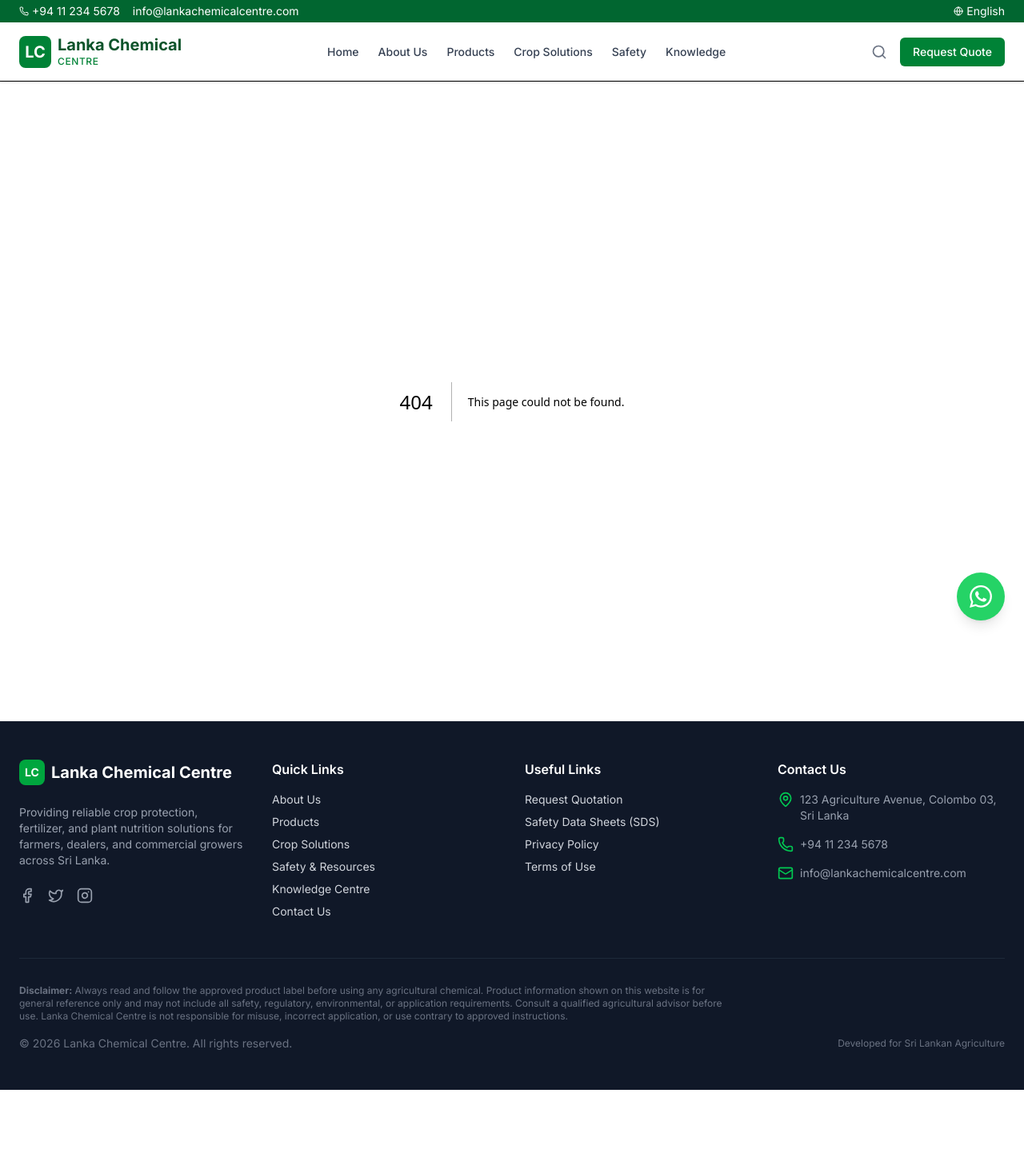
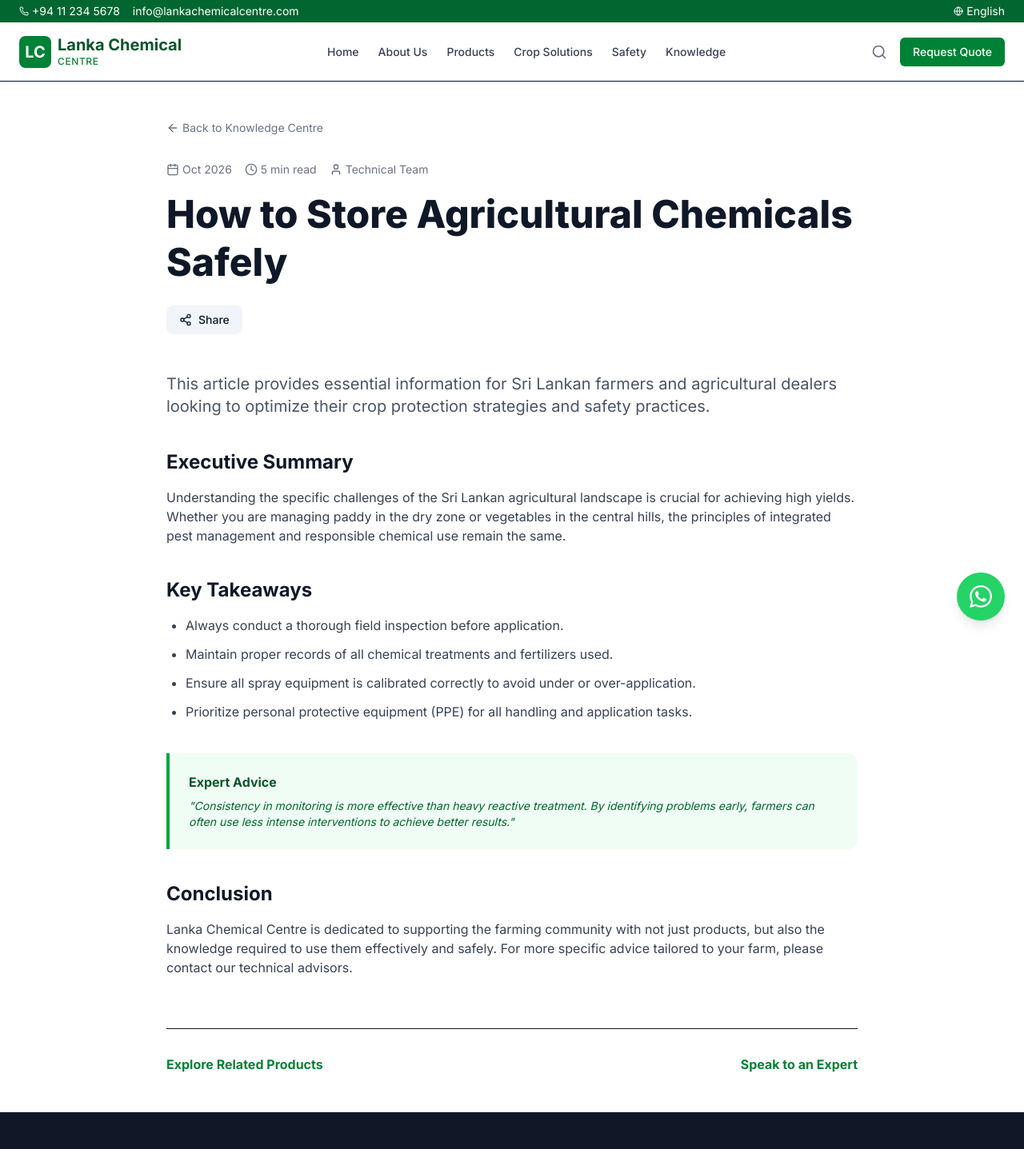
Before and after one commit to nirzaf/lankachemicalcentre, a Next.js app: page /knowledge/chemical-storage-safety in a window 1280 px wide. Before the commit this address had no page. Shown: the top 1437 px of the page at 80% size. Before the commit the page ends 1363 px from the top, so only its background shows below. Built offline with nearby package versions, Linux system fonts and the light colour scheme.

Commit message:
feat: implement dynamic knowledge article detail page with slug-based routing

```diff
--- /dev/null
+++ b/app/knowledge/[slug]/page.tsx
@@ -0,0 +1,83 @@
+import Link from "next/link";
+import { ArrowLeft, Clock, Calendar, User, Share2 } from "lucide-react";
+
+export default async function KnowledgeArticlePage({ params }: { params: Promise<{ slug: string }> }) {
+  const { slug } = await params;
+
+  // Basic mapping for titles based on slugs for demonstration
+  const articleMap: Record<string, string> = {
+    "maha-season-checklist": "Maha Season Crop Protection Checklist",
+    "chemical-storage-safety": "How to Store Agricultural Chemicals Safely",
+    "paddy-weed-problems": "Common Paddy Weed Problems in Sri Lanka",
+    "fungicide-modes-of-action": "Understanding Fungicide Modes of Action"
+  };
+
+  const title = articleMap[slug] || "Agricultural Knowledge Article";
+
+  return (
+    <div className="bg-white py-12 min-h-screen">
+      <div className="container mx-auto px-4 max-w-4xl">
+
+        {/* Navigation */}
+        <Link href="/knowledge" className="inline-flex items-center text-sm text-gray-500 hover:text-green-700 mb-8">
+          <ArrowLeft className="h-4 w-4 mr-1" /> Back to Knowledge Centre
+        </Link>
+
+        {/* Article Header */}
+        <header className="mb-12">
+          <div className="flex items-center gap-4 text-sm text-gray-500 mb-4">
+            <span className="flex items-center"><Calendar className="h-4 w-4 mr-1" /> Oct 2026</span>
+            <span className="flex items-center"><Clock className="h-4 w-4 mr-1" /> 5 min read</span>
+            <span className="flex items-center"><User className="h-4 w-4 mr-1" /> Technical Team</span>
+          </div>
+          <h1 className="text-4xl md:text-5xl font-extrabold text-gray-900 leading-tight mb-6">
+            {title}
+          </h1>
+          <div className="flex items-center gap-3">
+             <button className="flex items-center gap-2 px-4 py-2 bg-slate-100 hover:bg-slate-200 rounded-lg text-sm font-medium transition-colors">
+               <Share2 className="h-4 w-4" /> Share
+             </button>
+          </div>
+        </header>
+
+        {/* Article Content */}
+        <article className="prose prose-slate lg:prose-lg max-w-none text-gray-700">
+          <p className="lead text-xl text-gray-600 mb-8">
+            This article provides essential information for Sri Lankan farmers and agricultural dealers looking to optimize their crop protection strategies and safety practices.
+          </p>
+
+          <h2 className="text-2xl font-bold text-gray-900 mt-10 mb-4">Executive Summary</h2>
+          <p>
+            Understanding the specific challenges of the Sri Lankan agricultural landscape is crucial for achieving high yields. Whether you are managing paddy in the dry zone or vegetables in the central hills, the principles of integrated pest management and responsible chemical use remain the same.
+          </p>
+
+          <h2 className="text-2xl font-bold text-gray-900 mt-10 mb-4">Key Takeaways</h2>
+          <ul className="list-disc pl-6 space-y-3">
+            <li>Always conduct a thorough field inspection before application.</li>
+            <li>Maintain proper records of all chemical treatments and fertilizers used.</li>
+            <li>Ensure all spray equipment is calibrated correctly to avoid under or over-application.</li>
+            <li>Prioritize personal protective equipment (PPE) for all handling and application tasks.</li>
+          </ul>
+
+          <div className="bg-green-50 border-l-4 border-green-600 p-6 my-10 rounded-r-xl">
+             <p className="font-bold text-green-900 mb-2">Expert Advice</p>
+             <p className="text-green-800 text-sm italic">
+               "Consistency in monitoring is more effective than heavy reactive treatment. By identifying problems early, farmers can often use less intense interventions to achieve better results."
+             </p>
+          </div>
+
+          <h2 className="text-2xl font-bold text-gray-900 mt-10 mb-4">Conclusion</h2>
+          <p>
+            Lanka Chemical Centre is dedicated to supporting the farming community with not just products, but also the knowledge required to use them effectively and safely. For more specific advice tailored to your farm, please contact our technical advisors.
+          </p>
+        </article>
+
+        {/* Footer Navigation */}
+        <div className="mt-16 pt-8 border-t flex justify-between">
+           <Link href="/products" className="text-green-700 font-bold hover:underline">Explore Related Products</Link>
+           <Link href="/contact" className="text-green-700 font-bold hover:underline">Speak to an Expert</Link>
+        </div>
+      </div>
+    </div>
+  );
+}
```
